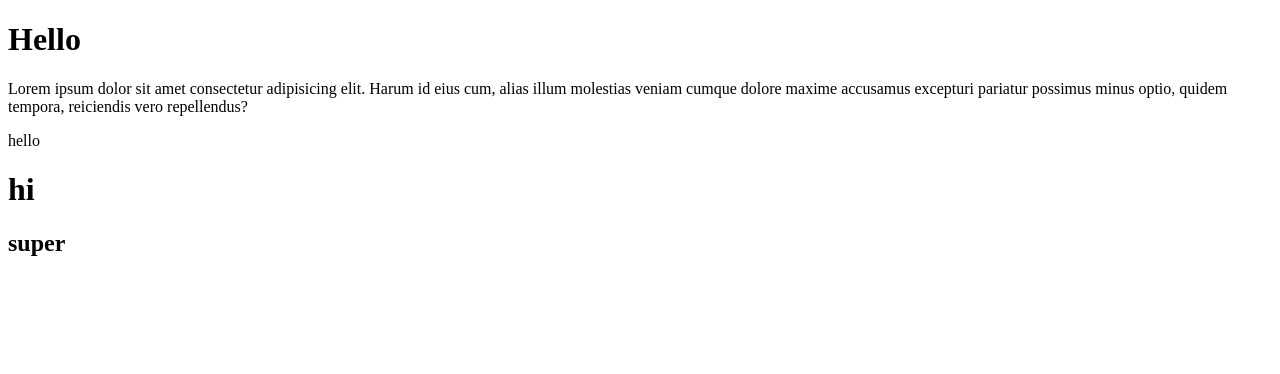
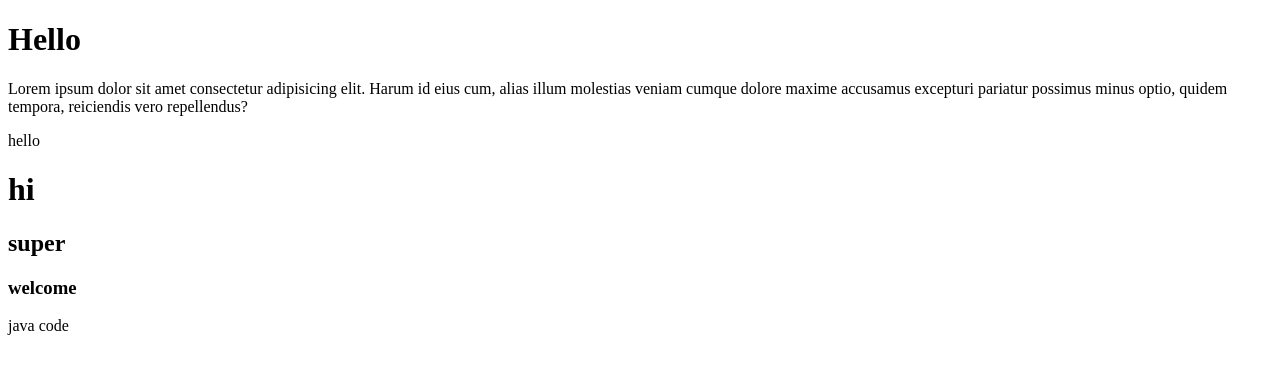
Before and after one commit to szgusti/torem, a plain HTML site: page index.html in a window 1280 px wide. Drawn offline with Linux system fonts and the light colour scheme.

Commit message:
Add java code

```diff
--- a/index.html
+++ b/index.html
@@ -14,6 +14,8 @@
     <p>hello</p>
     <h1>hi</h1>
     <h2>super</h2>
+    <h3>welcome</h3>
+    <p>java code</p>
   </head>
   <body></body>
 </html>
```
